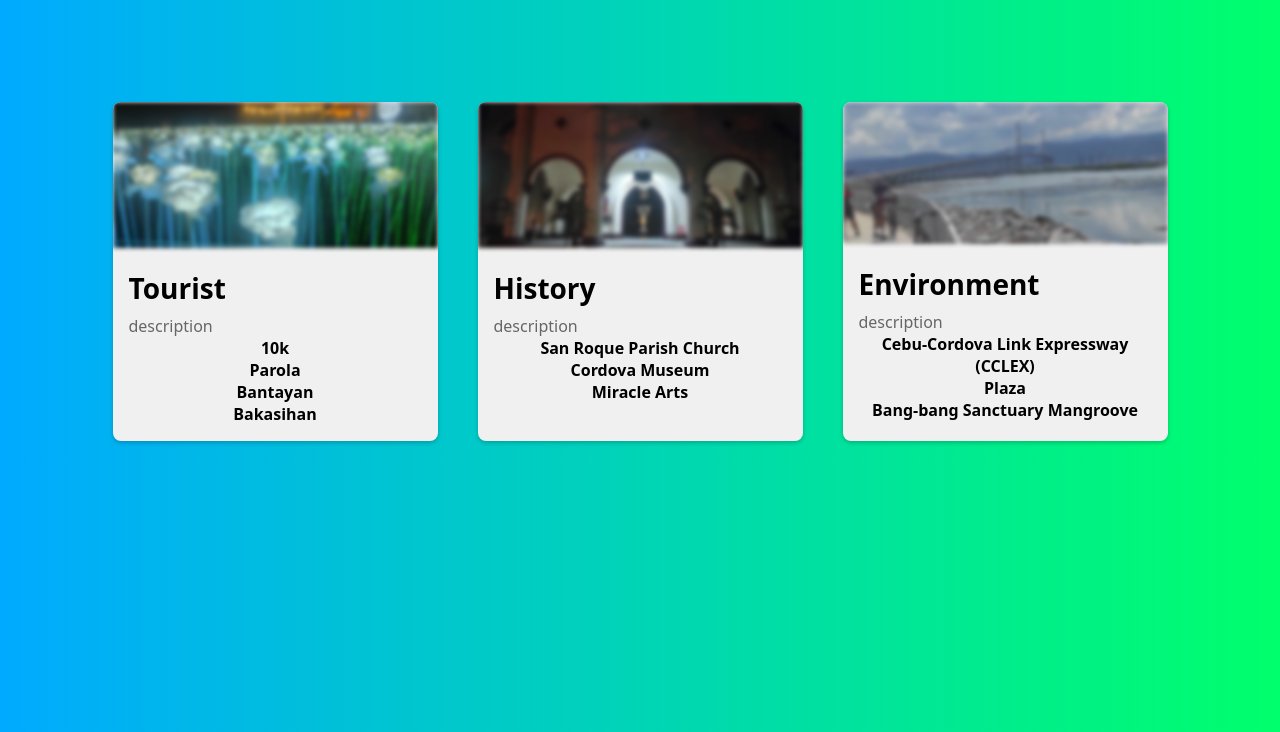
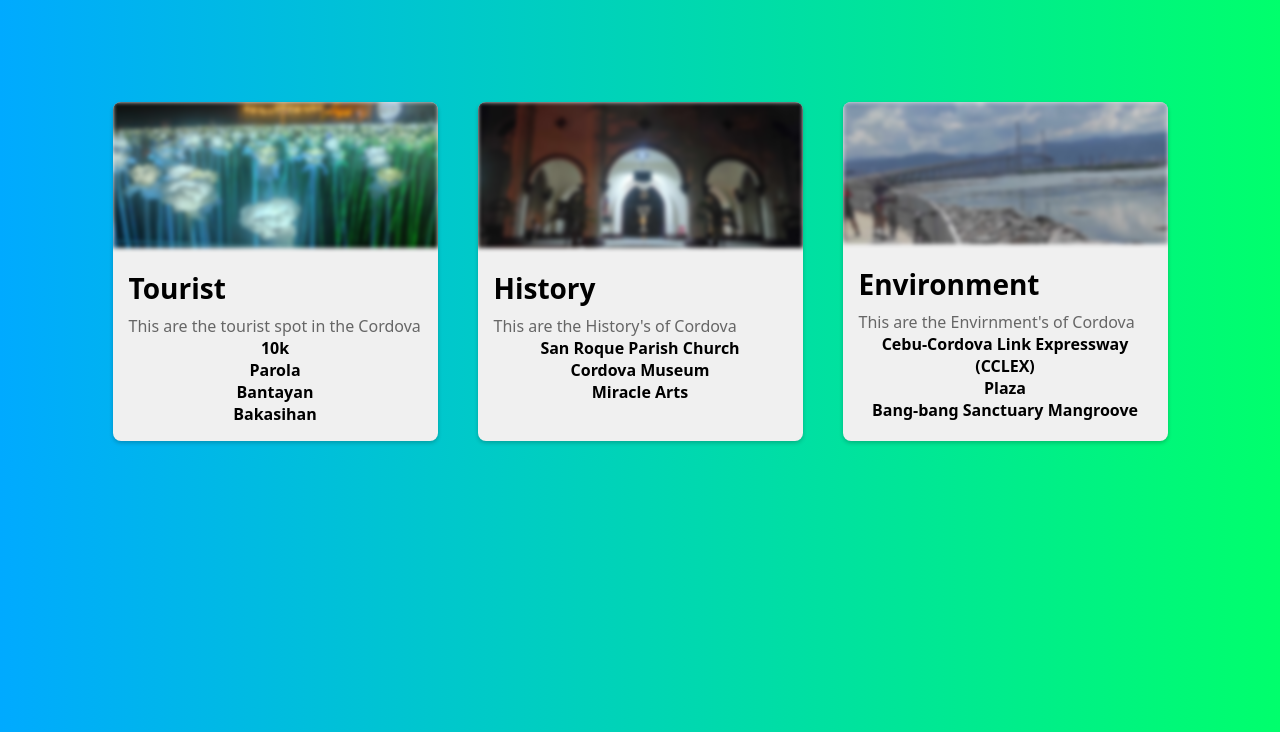
Before and after one commit to JoGarJr/ProjectBlogITEra.github.io, a plain HTML site: page index.html in a window 1280 px wide. Shown: the part 68-800 px from the top of the page. Drawn offline with Linux system fonts and the light colour scheme.

Commit message:
Update index.html

```diff
--- a/index.html
+++ b/index.html
@@ -33,7 +33,7 @@
       <img src="img/10k.jpg">
       <div class="content">
         <h3>Tourist</h3>
-        <p>description</p>
+        <p>This are the tourist spot in the Cordova</p>
         <a href="tourist.html#10k" class="slct">10k</a>
         <a href="tourist.html#parola" class="slct">Parola</a>
         <a href="tourist.html#bantayan" class="slct">Bantayan</a>
@@ -44,7 +44,7 @@
       <img src="img/san roque church cordova.jpg">
       <div class="content">
         <h3>History</h3>
-        <p>description</p>
+        <p>This are the History's of Cordova</p>
         <a href="history.html#simbahan" class="slct">San Roque Parish Church</a>
         <a href="history.html#cor mus" class="slct">Cordova Museum</a>
         <a href="history.html#mrcl arts" class="slct">Miracle Arts</a>
@@ -54,7 +54,7 @@
       <img src="img/cclexsmpl.jpg">
       <div class="content">
         <h3>Environment</h3>
-        <p>description</p>
+        <p>This are the Envirnment's of Cordova</p>
         <a href="environment.html#cclex" class="slct">Cebu-Cordova Link Expressway (CCLEX)</a>
         <a href="environment.html#plz" class="slct">Plaza</a>
         <a href="environment.html#bakhawan" class="slct">Bang-bang Sanctuary Mangroove</a>
```
